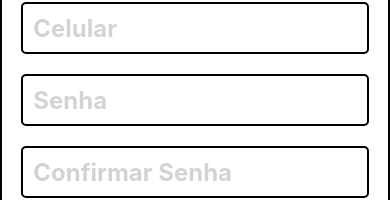
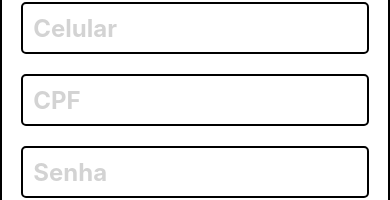
Before and after one commit to wallacesantos123/lavafacilempresasCLI, a React Native app: screen /Cadastrar in a window 390 px wide. Shown: the part 234-434 px from the top of the page. Built offline with nearby package versions, Linux system fonts and the light colour scheme.

Commit message:
Update Cadastrar.js

```diff
--- a/src/paginas/cadastrar/Cadastrar.js
+++ b/src/paginas/cadastrar/Cadastrar.js
@@ -11,13 +11,12 @@ const Cadastrar = ({navigation}) => {
     const [ confSenha, setConfSenha ] = useState(' ');
 
     const CadastrarPost = () => {
-        fetch('http://lavafacil.ddns.net/lavafacilservidor/cadastrar_json.php', {
+        fetch('http://lavafacilapp.ddns.net/lavafacilservidor/cadastrar_json.php', {
             method: 'POST',
             body: JSON.stringify({
-                nome: nome,
+                email: email,
+                celular: celular,
                 cpf: cpf,
-                celular: celular,
-                email: email,
                 senha: senha
             }),
             headers: {
@@ -53,6 +52,15 @@ const Cadastrar = ({navigation}) => {
                     autoCompleteType={'tel'}
                     keyboardType={'numeric'}
                     onChangeText={txt => setCelular(txt)}
+                />
+
+                <TextInput
+                    style={styles.cpf}
+                    placeholder={'CPF'}
+                    placeholderTextColor={'#D3D3D3'}
+                    autoCompleteType={'email'}
+                    keyboardType={'default'}
+                    onChangeText={txt => setCpf(txt)}
                 />
 
                 <TextInput
```
